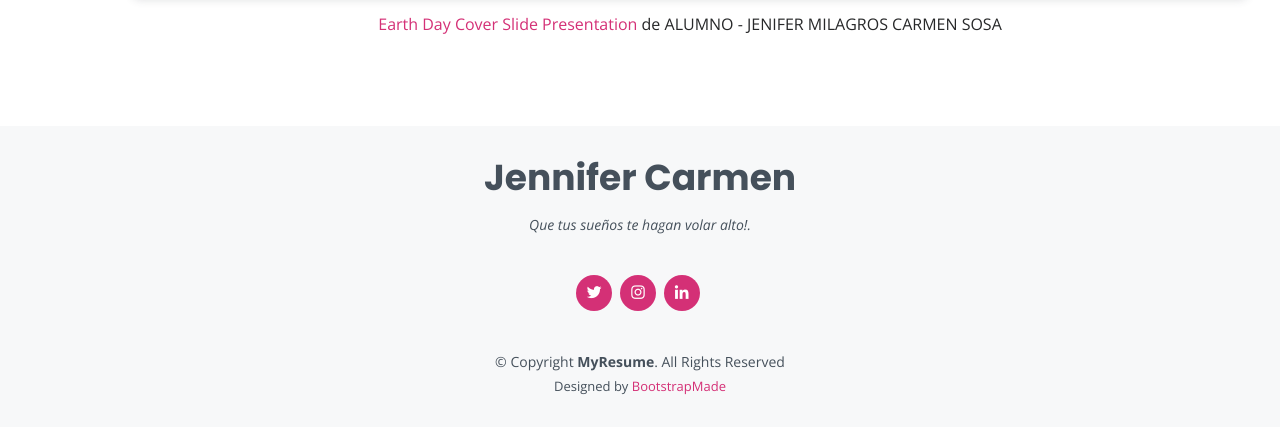
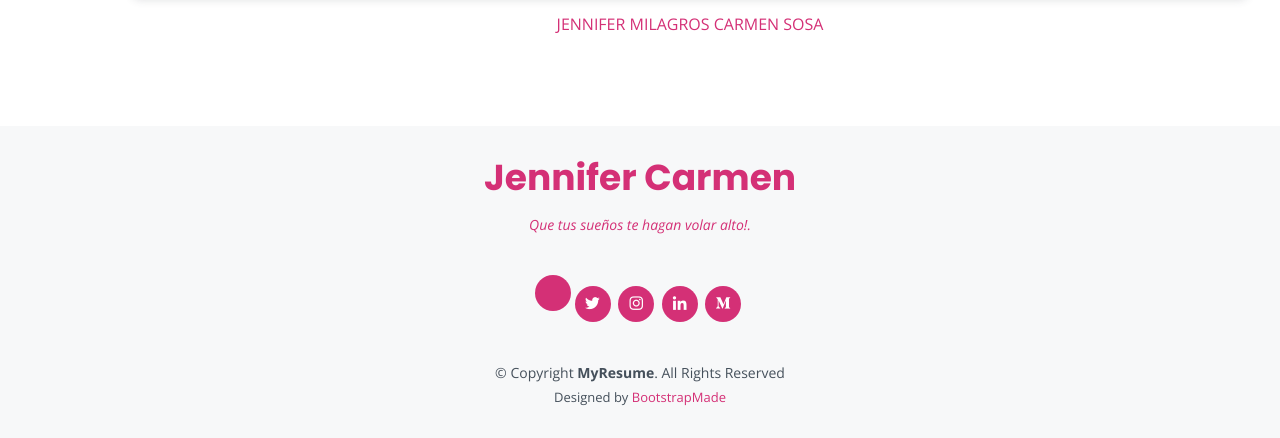
Before and after one commit to Jennifercarmen/jennifercarmen, a plain HTML site: page index.html in a window 1280 px wide. Shown: the part 1622-2060 px from the top of the page. Drawn offline with nearby package versions, Linux system fonts and the light colour scheme.

Commit message:
Update index.html

```diff
--- a/index.html
+++ b/index.html
@@ -62,6 +62,7 @@
         <a href="https://www.instagram.com/jennifercarmen.s/" target="_blank" class="instagram"><i class="bx bxl-instagram"></i></a>
         <a href="https://pe.linkedin.com/in/jennifercarmen" target="_blank" class="linkedin"><i class="bx bxl-linkedin"></i></a>
         <a href="https://github.com/Jennifercarmen" target="_blank" class="github"><i class="bx bxl-github"></i></a>
+        <a href="https://medium.com/@jennifercarmen" target="_blank" class="medium"><i class="bx bxl-medium"></i></a>
       </div>
     </div>
   </section><!-- End Hero -->
@@ -81,7 +82,7 @@
              src="https:&#x2F;&#x2F;www.canva.com&#x2F;design&#x2F;DAEayRLKPuM&#x2F;view?embed">
            </iframe>
          </div>
-         <a href="https:&#x2F;&#x2F;www.canva.com&#x2F;design&#x2F;DAEayRLKPuM&#x2F;view?utm_content=DAEayRLKPuM&amp;utm_campaign=designshare&amp;utm_medium=embeds&amp;utm_source=link" target="_blank" rel="noopener">Earth Day Cover Slide Presentation</a> de ALUMNO - JENIFER MILAGROS CARMEN SOSA
+         <a href="https:&#x2F;&#x2F;www.canva.com&#x2F;design&#x2F;DAEayRLKPuM&#x2F;view?utm_content=DAEayRLKPuM&amp;utm_campaign=designshare&amp;utm_medium=embeds&amp;utm_source=link" target="_blank" rel="noopener">JENNIFER MILAGROS CARMEN SOSA
 
 
         </div>
@@ -99,6 +100,7 @@
         <a href="https://twitter.com/jennifer_lab" class="twitter"><i class="bx bxl-twitter"></i></a>
         <a href="https://www.instagram.com/jennifercarmen.s/" class="instagram"><i class="bx bxl-instagram"></i></a>
         <a href="https://pe.linkedin.com/in/jennifercarmen" class="linkedin"><i class="bx bxl-linkedin"></i></a>
+        <a href="https://medium.com/@jennifercarmen" class="medium"><i class="bx bxl-medium"></i></a>
       </div>
       <div class="copyright">
         &copy; Copyright <strong><span>MyResume</span></strong>. All Rights Reserved
```
